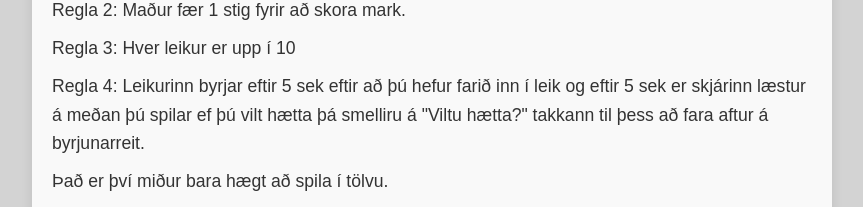
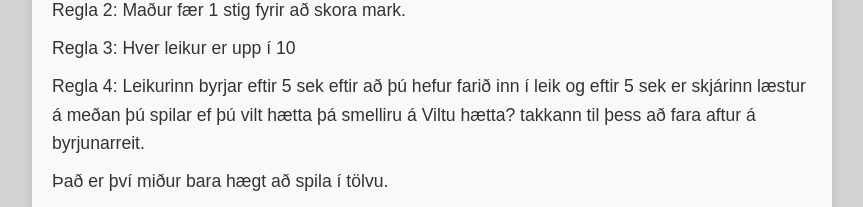
Before and after one commit to RafaelDarri33/f-tboltaleikur, a Next.js app in the folder fotbolta-leikurinn/: page /rules in a window 1280 px wide. Shown: the part 186-393 px from the top of the page, without its empty margins (208-1071 px from the left). Built offline with nearby package versions, Linux system fonts and the light colour scheme.

Commit message:
aðeins að fín pússa fyrir vercel

```diff
--- a/fotbolta-leikurinn/src/app/Game.tsx
+++ b/fotbolta-leikurinn/src/app/Game.tsx
@@ -2,11 +2,9 @@
 
 import { useState, useEffect, useCallback, useRef } from "react";
 import { useRouter } from "next/navigation";
-import styles from "./game.module.css"; // Import CSS Module
+import styles from "./game.module.css";
 
 const Game = ({ username }: { username: string }) => {
-  const router = useRouter();
-
   // State fyrir leikjahlutann
   const [paddleY, setPaddleY] = useState<number>(200);
   const [aiPaddleY, setAiPaddleY] = useState<number>(200);
@@ -241,11 +239,9 @@ const Game = ({ username }: { username: string }) => {
           {username} {playerScore} - {aiScore} AI
         </h2>
       </header>
-      {/* Wrapper-div til að miðja .gameFrame á síðunni */}
       <div className={styles.gameWrapper}>
         <div className={styles.gameFrame}>
           <div className={styles.gameContainer}>
-            {/* Countdown-overlay ef leikurinn ekki byrjaður */}
             {!gameStarted && (
               <div
                 style={{
--- a/fotbolta-leikurinn/src/app/page.tsx
+++ b/fotbolta-leikurinn/src/app/page.tsx
@@ -1,7 +1,6 @@
 "use client";
 
 import { useState } from "react";
-import Link from "next/link";
 import Game from "./Game";
 import styles from "./page.module.css";
 
--- a/fotbolta-leikurinn/src/app/rules/page.tsx
+++ b/fotbolta-leikurinn/src/app/rules/page.tsx
@@ -14,7 +14,7 @@ const Rules = () => {
         <li>
           Regla 4: Leikurinn byrjar eftir 5 sek eftir að þú hefur farið inn í
           leik og eftir 5 sek er skjárinn læstur á meðan þú spilar ef þú vilt
-          hætta þá smelliru á "Viltu hætta?" takkann til þess að fara aftur á
+          hætta þá smelliru á Viltu hætta? takkann til þess að fara aftur á
           byrjunarreit.
         </li>
         <li>Það er því miður bara hægt að spila í tölvu.</li>
```
Also changed, not shown: 1 other file (tests, documents, lock files or other folders).
